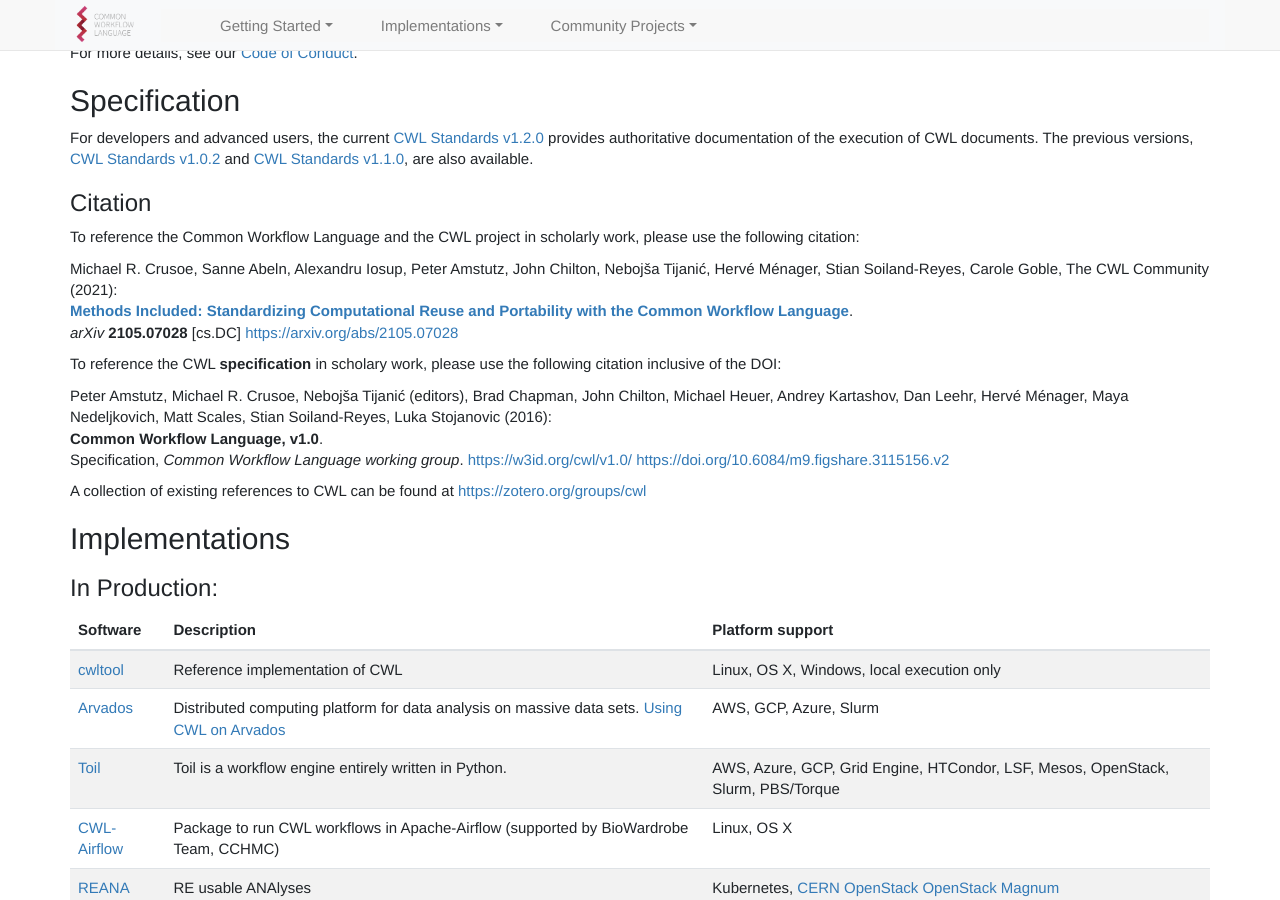
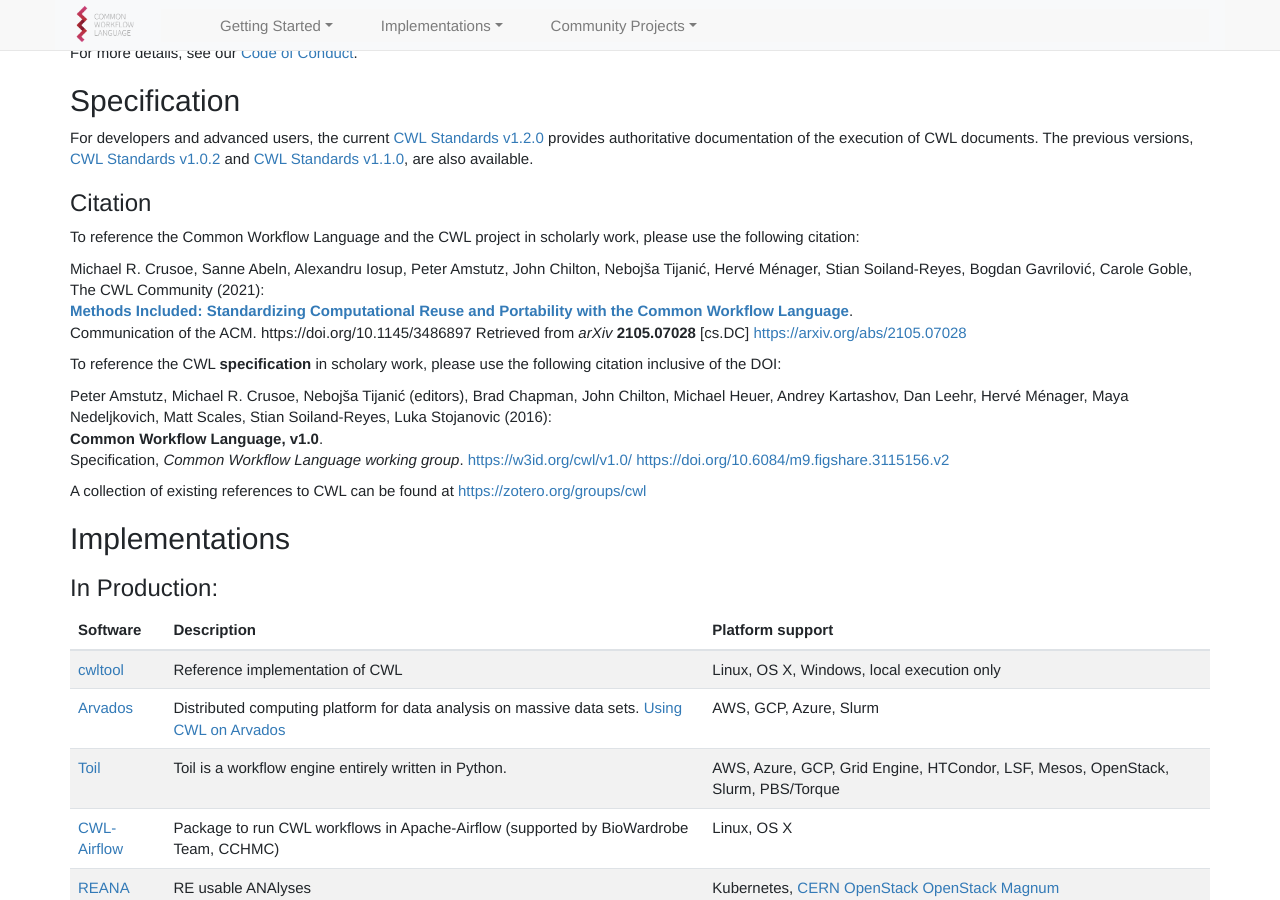
Before and after one commit to common-workflow-language/cwl-website, a Jekyll site: the page built from content/index.md, in a window 1280 px wide and 900 px high, scrolled down 1525 px. Built offline with Jekyll 4.4.1, drawn with Linux system fonts in a browser that asks for light colours; comment, search, counter and statistics services are not loaded.

Commit message:
update primary citation

```diff
--- a/content/_includes/home/specification.html
+++ b/content/_includes/home/specification.html
@@ -6,9 +6,9 @@
 
 To reference the Common Workflow Language and the CWL project in scholarly work, please use the following citation:
 
-Michael R. Crusoe, Sanne Abeln, Alexandru Iosup, Peter Amstutz, John Chilton, Nebojša Tijanić, Hervé Ménager, Stian Soiland-Reyes, Carole Goble, The CWL Community (2021):
+Michael R. Crusoe, Sanne Abeln, Alexandru Iosup, Peter Amstutz, John Chilton, Nebojša Tijanić, Hervé Ménager, Stian Soiland-Reyes, Bogdan Gavrilović, Carole Goble, The CWL Community (2021):
 **[Methods Included: Standardizing Computational Reuse and Portability with the Common Workflow Language](https://arxiv.org/pdf/2105.07028.pdf)**.
-_arXiv_ **2105.07028** [cs.DC] <https://arxiv.org/abs/2105.07028>
+Communication of the ACM.  https://doi.org/10.1145/3486897  Retrieved from _arXiv_ **2105.07028** [cs.DC] <https://arxiv.org/abs/2105.07028>
 
 To reference the CWL **specification** in scholary work, please use the following citation inclusive of the DOI:
 
```
